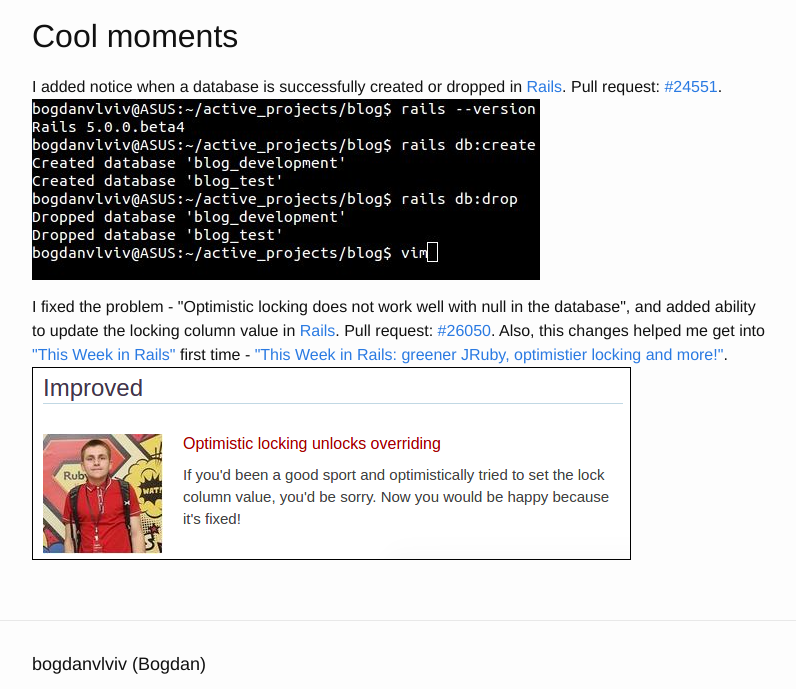
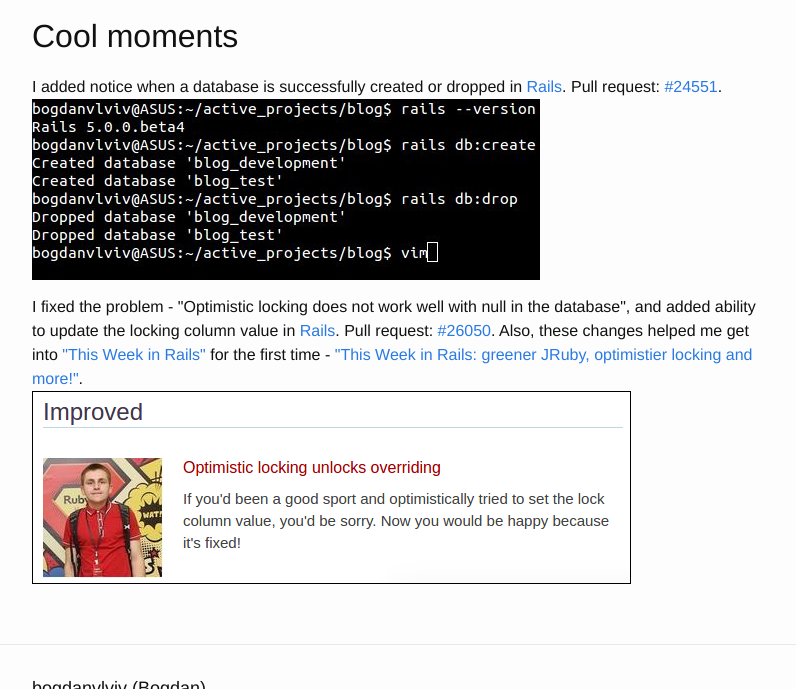
Before and after one commit to crowdpro3/bogdanvlviv.github.io, a Jekyll site: the page built from about.html, in a window 1280 px wide and 900 px high, scrolled down 1061 px, cut to the strip 0-689 px from the top of the window. Shown: the whole strip, without its empty margins (238-1034 px from the left). Built offline with Jekyll 4.4.1, drawn with Linux system fonts in a browser that asks for light colours; comment, search, counter and statistics services are not loaded.

Commit message:
Fix typo

```diff
--- a/about.html
+++ b/about.html
@@ -144,6 +144,6 @@ permalink: /about.html
 <p>
   I fixed the problem - "Optimistic locking does not work well with null in the database", and added ability to update the locking column value in <a href="http://rubyonrails.org" target="_blank">Rails</a>.
   Pull request: <a href="https://github.com/rails/rails/pull/26050" target="_blank">#26050</a>.
-  Also, this changes helped me get into <a href="https://rails-weekly.ongoodbits.com" target="_blank">"This Week in Rails"</a> first time - <a href="https://rails-weekly.ongoodbits.com/2016/10/21/greener-jruby-optimistier-locking-and-more" target="_blank">"This Week in Rails: greener JRuby, optimistier locking and more!"</a>.
+  Also, these changes helped me get into <a href="https://rails-weekly.ongoodbits.com" target="_blank">"This Week in Rails"</a> for the first time - <a href="https://rails-weekly.ongoodbits.com/2016/10/21/greener-jruby-optimistier-locking-and-more" target="_blank">"This Week in Rails: greener JRuby, optimistier locking and more!"</a>.
   <img src="/images/rails-weekly1.png" class="image--about">
 </p>
```
